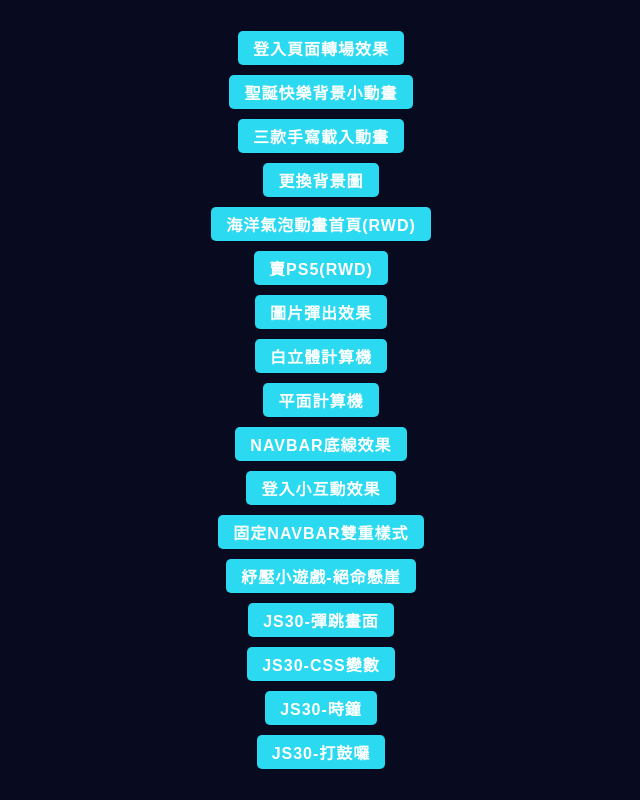
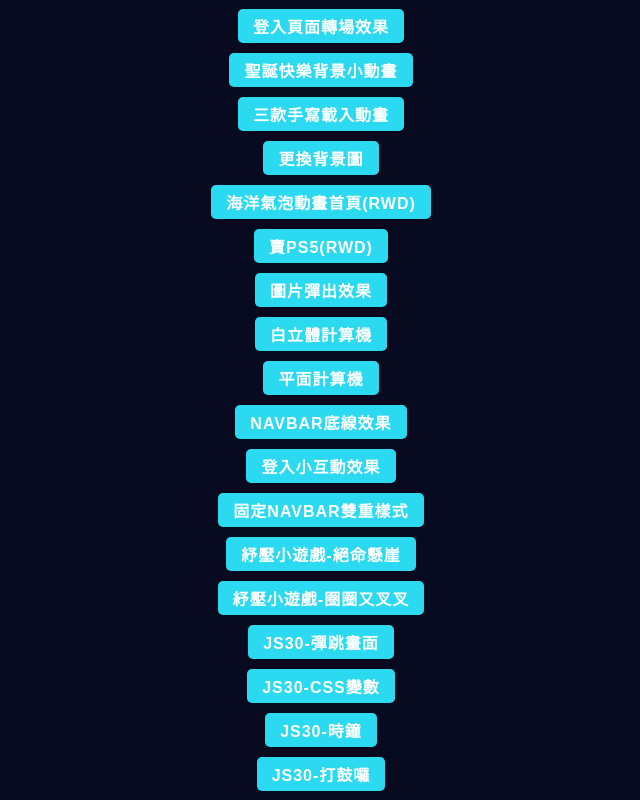
Before and after one commit to AllenW0815/AllenW0815.github.io, a plain HTML site: page index.html in a window 1280 px wide. Shown: the whole page, without its empty margins (319-959 px from the left). Drawn offline with Linux system fonts and the light colour scheme.

Commit message:
加上OOXX

```diff
--- a/index.html
+++ b/index.html
@@ -167,9 +167,14 @@
           >固定Navbar雙重樣式</a
         >
       </li>
-      <li data-text="紓壓小遊戲-絕命懸崖">
+      <li data-text="Desperate Cliff">
         <a href="https://allenw0815.github.io/game/HomeWork.html"
           >紓壓小遊戲-絕命懸崖</a
+        >
+      </li>
+      <li data-text="Tic Tac Toe">
+        <a href="https://allenw0815.github.io/1091229_ooxx/ooxx.html"
+          >紓壓小遊戲-圈圈又叉叉</a
         >
       </li>
       <li data-text="JS30-彈跳畫面">
```
